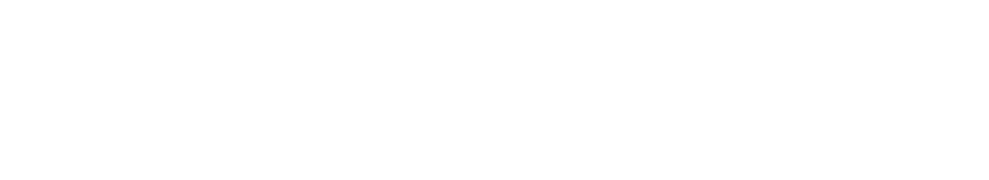
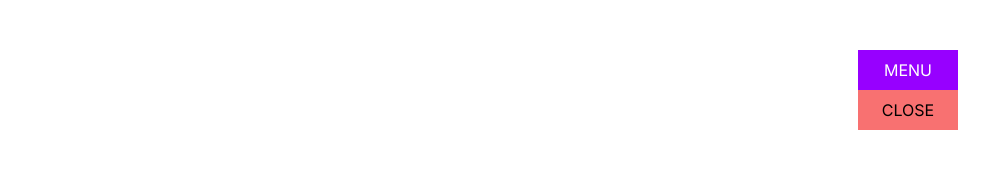
Before and after one commit to 4N1Z/anim-univ, a Next.js app: page / in a window 1280 px wide. Shown: the top 180 px of the page, without its empty margins (272-1261 px from the left). Built offline with nearby package versions, Linux system fonts and the light colour scheme.

Commit message:
style : button created

```diff
--- /dev/null
+++ b/app/components/Button.tsx
@@ -0,0 +1,17 @@
+import React from "react";
+
+function Button() {
+  return (
+    <div className="h-[40px] w-[100px] rounded-[25px] relative uppercase">
+      <div className="h-[100%] w-[100%] flex items-center justify-center bg-[#9700FF] text-white ">
+        <p>menu</p>
+      </div>
+
+      <div className="h-[100%] w-[100%] absolute top-[100%] flex items-center justify-center overflow-hidden bg-red-400 text-black">
+        <p>close</p>
+      </div>
+    </div>
+  );
+}
+
+export default Button;
--- /dev/null
+++ b/app/components/Navbar.tsx
@@ -0,0 +1,12 @@
+import React from "react";
+import Button from "./Button";
+
+function Navbar() {
+  return (
+    <div className="fixed right-[50px] top-[50px]">
+      <Button />
+    </div>
+  );
+}
+
+export default Navbar;
--- a/app/layout.tsx
+++ b/app/layout.tsx
@@ -1,6 +1,7 @@
 import type { Metadata } from 'next'
 import { Inter } from 'next/font/google'
 import './globals.css'
+import Navbar from './components/Navbar'
 
 const inter = Inter({ subsets: ['latin'] })
 
@@ -16,6 +17,7 @@
 }) {
   return (
     <html lang="en">
+      <Navbar/>
       <body className={inter.className}>{children}</body>
     </html>
   )
```
